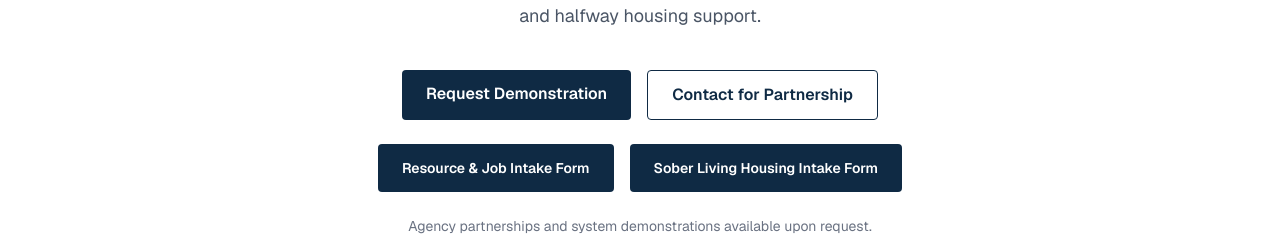
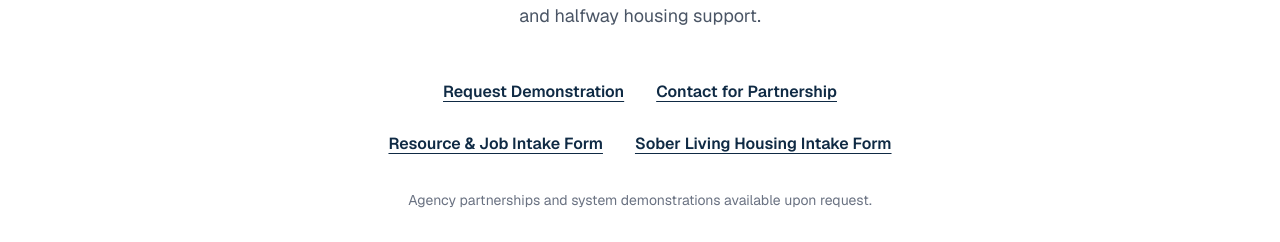
Before and after one commit to mightysuccessrecovery/mightysuccessrecovery-LockedInSystems, a Next.js app: page / in a window 1280 px wide. Shown: the part 425-667 px from the top of the page. Built offline with nearby package versions, Linux system fonts and the light colour scheme; no server answers.

Commit message:
Replace button-style boxes with text links on the home and services pages.
Co-authored-by: Cursor <cursoragent@cursor.com>

```diff
--- a/app/page.tsx
+++ b/app/page.tsx
@@ -1,4 +1,7 @@
 import { IntakeFormButtons } from "@/components/intake-form-buttons"
+
+const textLinkClassName =
+  "inline-flex min-h-11 items-center font-semibold text-[#0F2A44] underline underline-offset-4 hover:text-gold focus-visible:outline focus-visible:outline-2 focus-visible:outline-offset-2 focus-visible:outline-[#0F2A44]"
 
 export default function Home() {
   return (
@@ -23,23 +26,15 @@ export default function Home() {
             living and halfway housing support.
           </p>
 
-          <div className="mt-10 flex flex-wrap justify-center gap-4">
-            <a
-              href="/procurement"
-              className="rounded px-6 py-3 font-semibold text-white"
-              style={{ background: "#0F2A44" }}
-            >
+          <div className="mt-10 flex flex-col items-center justify-center gap-x-8 gap-y-1 sm:flex-row sm:flex-wrap">
+            <a href="/procurement" className={textLinkClassName}>
               Request Demonstration
             </a>
-            <a
-              href="/contact"
-              className="rounded border px-6 py-3 font-semibold"
-              style={{ borderColor: "#0F2A44", color: "#0F2A44" }}
-            >
+            <a href="/contact" className={textLinkClassName}>
               Contact for Partnership
             </a>
           </div>
-          <div className="mt-6">
+          <div className="mt-2">
             <IntakeFormButtons />
           </div>
           <p className="mt-6 text-sm text-gray-500">
@@ -168,11 +163,7 @@ export default function Home() {
         <p className="mt-3 text-gray-600">
           Request evaluation materials, system demonstrations, or procurement documentation.
         </p>
-        <a
-          href="/contact"
-          className="mt-8 inline-block rounded px-8 py-3 font-semibold text-white"
-          style={{ background: "#0F2A44" }}
-        >
+        <a href="/contact" className={`mt-6 ${textLinkClassName}`}>
           Submit Partnership Request
         </a>
       </section>
--- a/components/intake-actions.tsx
+++ b/components/intake-actions.tsx
@@ -15,8 +15,8 @@ const actions = [
   },
 ]
 
-const buttonClassName =
-  "inline-flex min-h-12 w-full items-center justify-center rounded px-6 py-4 text-center text-base font-semibold leading-snug text-white transition-opacity hover:opacity-90 focus-visible:outline focus-visible:outline-2 focus-visible:outline-offset-2 focus-visible:outline-[#0F2A44]"
+const linkClassName =
+  "inline-flex min-h-11 items-center text-base font-semibold leading-snug text-[#0F2A44] underline underline-offset-4 hover:text-gold focus-visible:outline focus-visible:outline-2 focus-visible:outline-offset-2 focus-visible:outline-[#0F2A44]"
 
 export function IntakeActions() {
   return (
@@ -30,12 +30,11 @@ export function IntakeActions() {
             href={action.href}
             target="_blank"
             rel="noopener noreferrer"
-            className={buttonClassName}
-            style={{ background: "#0F2A44" }}
+            className={linkClassName}
           >
             {action.label}
           </a>
-          <p className="mt-4 text-sm leading-relaxed text-muted-foreground">{action.description}</p>
+          <p className="mt-2 text-sm leading-relaxed text-muted-foreground">{action.description}</p>
         </div>
       ))}
     </div>
--- a/components/intake-form-buttons.tsx
+++ b/components/intake-form-buttons.tsx
@@ -1,33 +1,21 @@
 import { RESOURCE_JOB_INTAKE_URL, RECOVERY_HOUSING_APPLY_URL } from "@/lib/site"
 
-const buttonClassName =
-  "inline-flex min-h-[48px] w-full items-center justify-center rounded px-6 py-3 text-center text-sm font-semibold text-white transition-opacity hover:opacity-90 focus-visible:outline focus-visible:outline-2 focus-visible:outline-offset-2 focus-visible:outline-[#0F2A44] sm:w-auto"
+const linkClassName =
+  "inline-flex min-h-11 items-center font-semibold text-[#0F2A44] underline underline-offset-4 hover:text-gold focus-visible:outline focus-visible:outline-2 focus-visible:outline-offset-2 focus-visible:outline-[#0F2A44]"
 
 export function IntakeFormButtons({ stacked = false }: { stacked?: boolean }) {
   return (
     <div
       className={
         stacked
-          ? "flex flex-col items-stretch gap-3"
-          : "flex flex-col items-stretch justify-center gap-4 sm:flex-row sm:flex-wrap sm:items-center"
+          ? "flex flex-col items-start gap-1 text-sm"
+          : "flex flex-col items-center justify-center gap-x-8 gap-y-1 sm:flex-row sm:flex-wrap"
       }
     >
-      <a
-        href={RESOURCE_JOB_INTAKE_URL}
-        target="_blank"
-        rel="noopener noreferrer"
-        className={stacked ? `${buttonClassName} sm:w-full` : buttonClassName}
-        style={{ background: "#0F2A44" }}
-      >
+      <a href={RESOURCE_JOB_INTAKE_URL} target="_blank" rel="noopener noreferrer" className={linkClassName}>
         Resource &amp; Job Intake Form
       </a>
-      <a
-        href={RECOVERY_HOUSING_APPLY_URL}
-        target="_blank"
-        rel="noopener noreferrer"
-        className={stacked ? `${buttonClassName} sm:w-full` : buttonClassName}
-        style={{ background: "#0F2A44" }}
-      >
+      <a href={RECOVERY_HOUSING_APPLY_URL} target="_blank" rel="noopener noreferrer" className={linkClassName}>
         Sober Living Housing Intake Form
       </a>
     </div>
```
